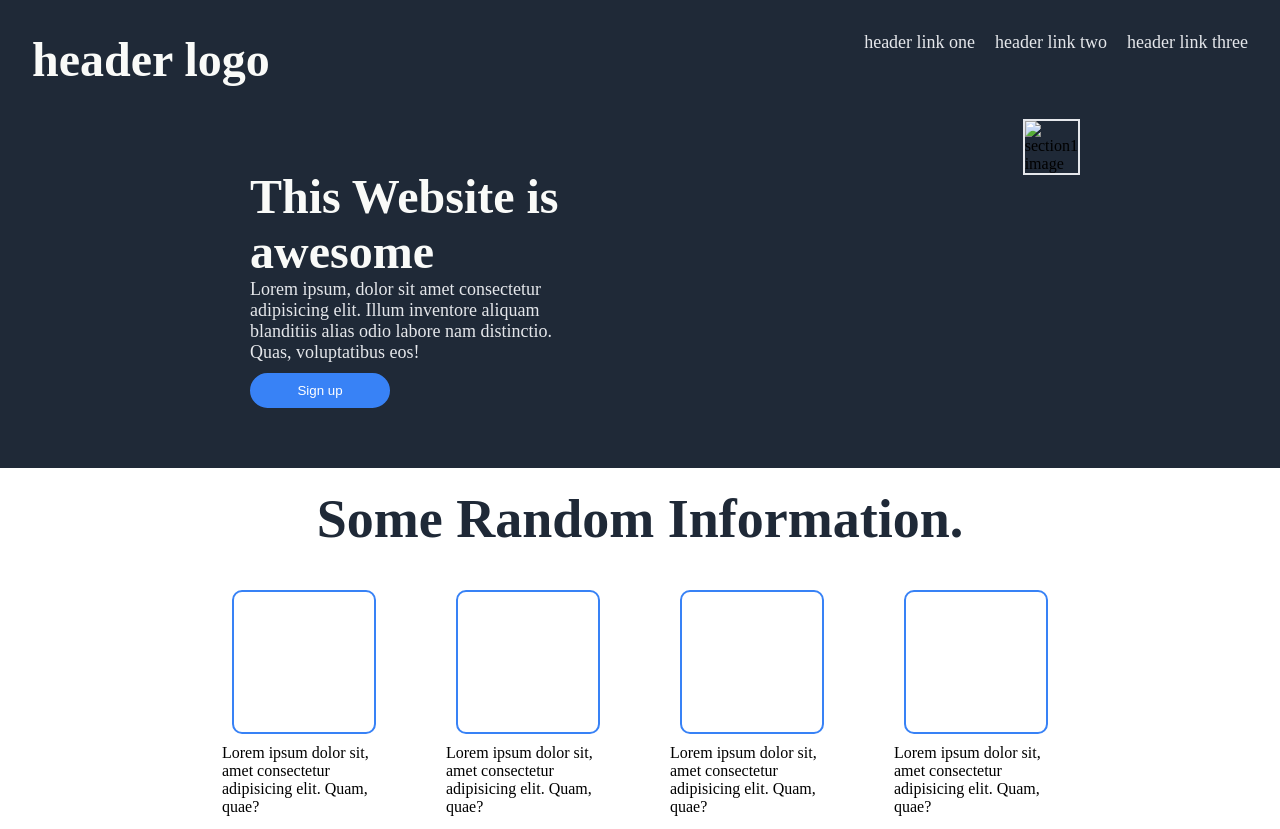
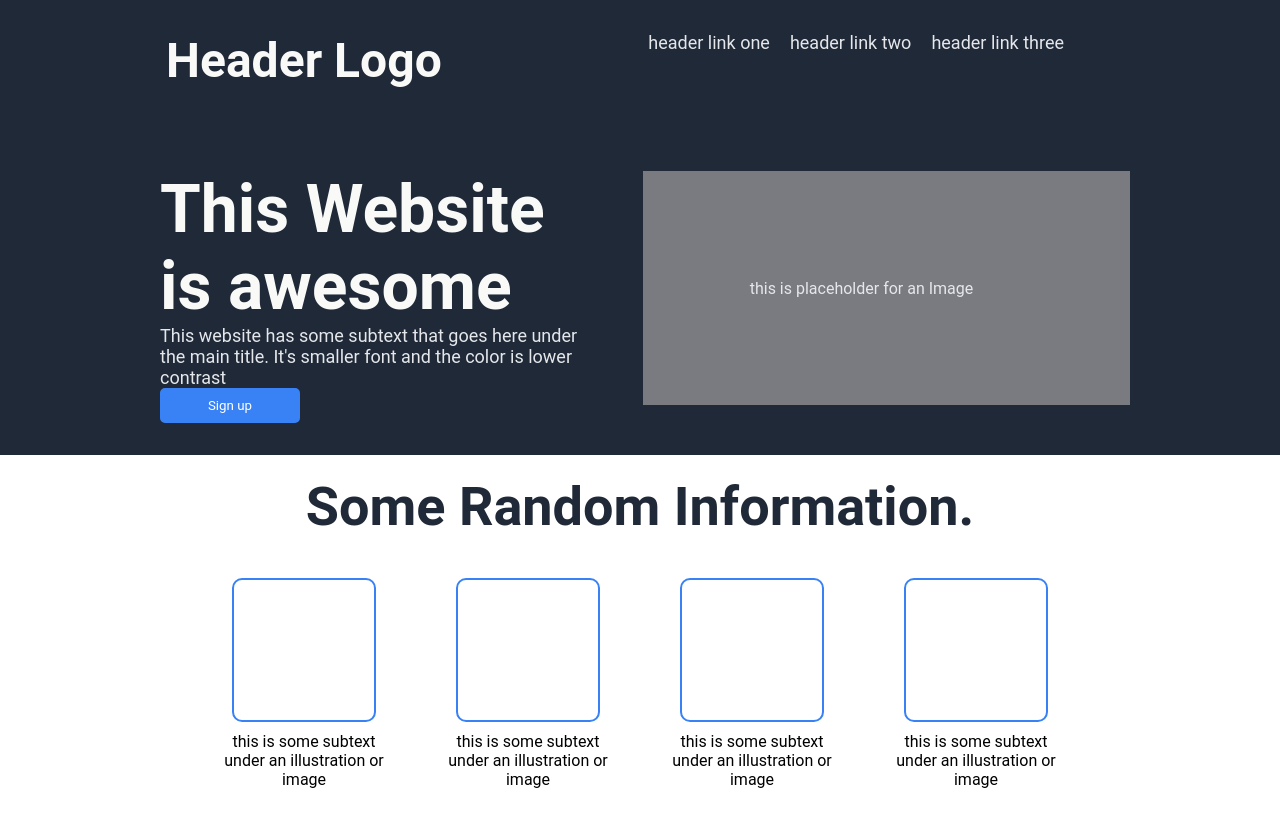
Before and after one commit to RutvikMendpara/odin-landing-page, a plain HTML site: page index.html in a window 1280 px wide. Shown: the top 829 px of the page. Drawn offline with Linux system fonts and the light colour scheme.

Commit message:
Odin Landing Page final version

```diff
--- a/index.html
+++ b/index.html
@@ -13,13 +13,13 @@
     <!-- header -->
     <header class="header">
         <div class="header left">
-            <h1 class="logo">header logo</h1>
+            <h1 class="logo">Header Logo</h1>
         </div>
         <div class="header right">
             <ul class="list">
-                <li><a href="#">header link one</a></li>
-                <li><a href="#">header link two</a></li>
-                <li><a href="#">header link three</a></li>
+                <li><a href="https://www.google.com/">header link one</a></li>
+                <li><a href="https://www.google.com/">header link two</a></li>
+                <li><a href="https://www.google.com/">header link three</a></li>
             </ul>
         </div>
     </header>
@@ -27,23 +27,28 @@
         <!-- section 1 -->
         <section class="section1">
 
-            <div class="section1-left">
-                <div id="section1 heading">
+
+            <div class="mainsec1">
+                <div class="secleft1">
+                    <div class="headsec1">
                         <h1>This Website is awesome</h1>
                     </div>
-                <div id="section1 phara">
-                    Lorem ipsum, dolor sit amet consectetur adipisicing elit. Illum inventore aliquam blanditiis alias
-                    odio
-                    labore nam distinctio. Quas, voluptatibus eos!
+                    <div class="pharasec1">
+                        <p>This website has some subtext that goes here under the main title. It's smaller font and the
+                            color
+                            is lower contrast</p>
                     </div>
                     <div class="btn">
                         <button>Sign up</button>
                     </div>
                 </div>
-            <div class="section1-right">
-                <div id="section1 img">
-                    <img src="#" alt="section1 image">
+                <div class="secright1">
+                    <div class="pharasec2">
+                        <p>this is placeholder for an Image </p>
                     </div>
+
+                </div>
+
             </div>
 
         </section>
@@ -64,7 +69,7 @@
                             <!-- <h1>1</h1> -->
                         </div>
                         <div class="boxphara">
-                            <p>Lorem ipsum dolor sit, amet consectetur adipisicing elit. Quam, quae?</p>
+                            <p>this is some subtext under an illustration or image</p>
                         </div>
                     </div>
                     <div class="subbox">
@@ -72,7 +77,7 @@
                             <!-- <h1>1</h1> -->
                         </div>
                         <div class="boxphara">
-                            <p>Lorem ipsum dolor sit, amet consectetur adipisicing elit. Quam, quae?</p>
+                            <p>this is some subtext under an illustration or image</p>
                         </div>
                     </div>
                     <div class="subbox">
@@ -80,7 +85,7 @@
                             <!-- <h1>1</h1> -->
                         </div>
                         <div class="boxphara">
-                            <p>Lorem ipsum dolor sit, amet consectetur adipisicing elit. Quam, quae?</p>
+                            <p>this is some subtext under an illustration or image</p>
                         </div>
                     </div>
                     <div class="subbox">
@@ -88,7 +93,7 @@
                             <!-- <h1>1</h1> -->
                         </div>
                         <div class="boxphara">
-                            <p>Lorem ipsum dolor sit, amet consectetur adipisicing elit. Quam, quae?</p>
+                            <p>this is some subtext under an illustration or image</p>
                         </div>
                     </div>
                 </div>
@@ -100,11 +105,12 @@
             <div class="main-phara">
                 <div class="sec3phara1">
                     <p>
-                        Lorem ipsum dolor sit amet consectetur adipisicing elit. Alias doloremque ut possimus officia mollitia voluptate quae unde maiores, soluta labore quo nostrum quia, modi commodi facere porro eveniet dignissimos. Dolore.
+                        This is an inspiring quote, or a testimonial from a customer. Maybe it's just filling up space,
+                        or maybe people will actually read it. Who knows? All I know is that it looks nice.
                     </p>
                 </div>
                 <div class="sec3text">
-                    -Lorem ipsum dolor sit amet.
+                    -Thor, God of Thunder
                 </div>
             </div>
         </section>
@@ -114,10 +120,10 @@
             <div class="sec4main">
                 <div class="sec4right">
                     <div class="sec4right-head">
-                    <h2>Lorem ipsum dolor sit amet.</h2>
+                        <h2>Call to action It's time!</h2>
                     </div>
                     <div class="sec4right-phara">
-                    <p>Lorem ipsum dolor sit amet consectetur!</p>
+                        <p>Sign up for our product by clicking that button right over there!</p>
                     </div>
 
                 </div>
--- a/style.css
+++ b/style.css
@@ -2,6 +2,7 @@
 * {
     margin: 0px;
     padding: 0px;
+    font-family: Roboto, 'Franklin Gothic Medium', 'Arial Narrow', Arial, sans-serif
 }
 
 /* header */
@@ -9,16 +10,19 @@
     display: flex;
     justify-content: space-between;
     padding: 16px;
-    background-color:   #1F2937;
+    background-color: #1F2937;
 }
-.header .left{
+
+.header .left {
     font-size: 24px;
     color: #f9faf8;
+    padding-left: 150px;
 }
+
 .header .right {
 
     display: flex;
-
+    padding-right: 200px;
 
 
 }
@@ -44,52 +48,57 @@
 
 /* section 1 */
 
-.section1 {
+.mainsec1 {
     display: flex;
-    background-color:   #1F2937;
+    background-color: #1F2937;
+    padding: 50px 150px 50px 160px;
 
 }
 
-.section1-left {
+.secleft1 {
+    width: 500px;
+    height: 230px;
     display: flex;
-    flex-wrap: wrap;
     flex-direction: column;
     font-size: 18px;
     color: #e5e7eb;
-    margin: 0px 200px;
-    padding: 50px;
+    /* margin: 20px; */
+    padding-right: 50px;
+
+
 }
 
-.section1-left h1{
-    font-size: 48px;
+.headsec1 {
+    font-size: 44px;
     font-weight: bolder;
     color: #f9faf8;
-}
-.section1-right img{
-    margin: 0px 200px;
-}
-.section1 img{
-    border: 2px solid #e5e7eb;
-    /* height: 300px;
-    width: 300px; */
+
 }
 
-.section1-left .btn{
-    padding: 10px 0px;
-}
-
-.btn button{
+.btn button {
     color: white;
     background-color: #3882F6;
     height: 35px;
     width: 140px;
     border: 2px solid #3882F6;
-    border-radius: 33px;
+    border-radius: 5px;
+}
+
+.secright1 {
+    width: 500px;
+    height: 230px;
+    display: flex;
+    justify-content: center;
+    align-items: center;
+    color: #e5e7eb;
+    border: 2px solid #797b80;
+    background-color: #797b80;
+    padding-right: 50px;
 }
 
 /* section 2 */
 
-.section2{
+.section2 {
 
     display: flex;
     flex-direction: column;
@@ -97,29 +106,32 @@
     /* border: 2px solid black; */
 
 }
-.section-2header{
+
+.section-2header {
     padding-top: 20px;
     font-size: 36px;
     font-weight: bolder;
     color: #1F2937;
 }
 
-.mainbox{
+.mainbox {
     display: flex;
     margin-left: 200px;
     margin-right: 200px;
 
 }
 
-.subbox{
+.subbox {
     /* border: 2px solid black; */
     display: flex;
     padding: 10px;
+    padding-bottom: 65px;
     margin: 20px;
     flex-direction: column;
     align-items: center;
 }
-.box{
+
+.box {
 
     border: 2px solid #3882F6;
     border-radius: 10px;
@@ -129,16 +141,21 @@
     width: 120px;
 }
 
+.boxphara {
+    text-align: center;
+}
+
 
 /* section 3 */
 
-.section3{
+.section3 {
     background-color: #e5e7eb;
 }
 
-.main-phara{
+.main-phara {
     display: flex;
     flex-direction: column;
+    padding: 70px 0px;
     margin: 0px 400px;
     /* border: 2px solid black; */
 
@@ -151,13 +168,15 @@
     justify-content: center;
     align-items: center;
 }
-.sec3phara1{
+
+.sec3phara1 {
     font-size: 36px;
     font-style: italic;
     font-weight: lighter;
     color: #1F2937;
 }
-.sec3text{
+
+.sec3text {
     display: flex;
     justify-content: end;
     font-size: 24px;
@@ -167,16 +186,17 @@
 
 /* section 4 */
 
-.sec4main{
+.sec4main {
     display: flex;
     justify-content: space-between;
     background-color: #3882F6;
     border-radius: 10px;
     /* border: 2px solid black; */
-    margin: 80px 300px;
+    margin: 80px 200px;
     padding: 30px;
 }
-.sec4right-head{
+
+.sec4right-head {
     display: flex;
     flex-direction: column;
     justify-content: center;
@@ -185,22 +205,31 @@
     color: #e5e7eb;
 }
 
-.sec4left{
+.sec4left {
     display: flex;
     justify-content: center;
     align-items: center;
 }
 
-.sec4right-phara{
+.sec4left .btn {
+    border: 2px solid #f9faf8;
+    color: white;
+    background-color: #3882F6;
+    height: 35px;
+    width: 140px;
+    border-radius: 5px;
+}
+
+.sec4right-phara {
     font-size: 16px;
     color: #e5e7eb;
 }
+
 /* footer */
 
-.footer{
-    background-color:   #1F2937;
+.footer {
+    background-color: #1F2937;
     color: white;
-    /* font-weight: 400; */
     font-weight: lighter;
     text-align: center;
     padding: 10px 0px;
```
Lines whose indentation alone changed are shown as unchanged.
